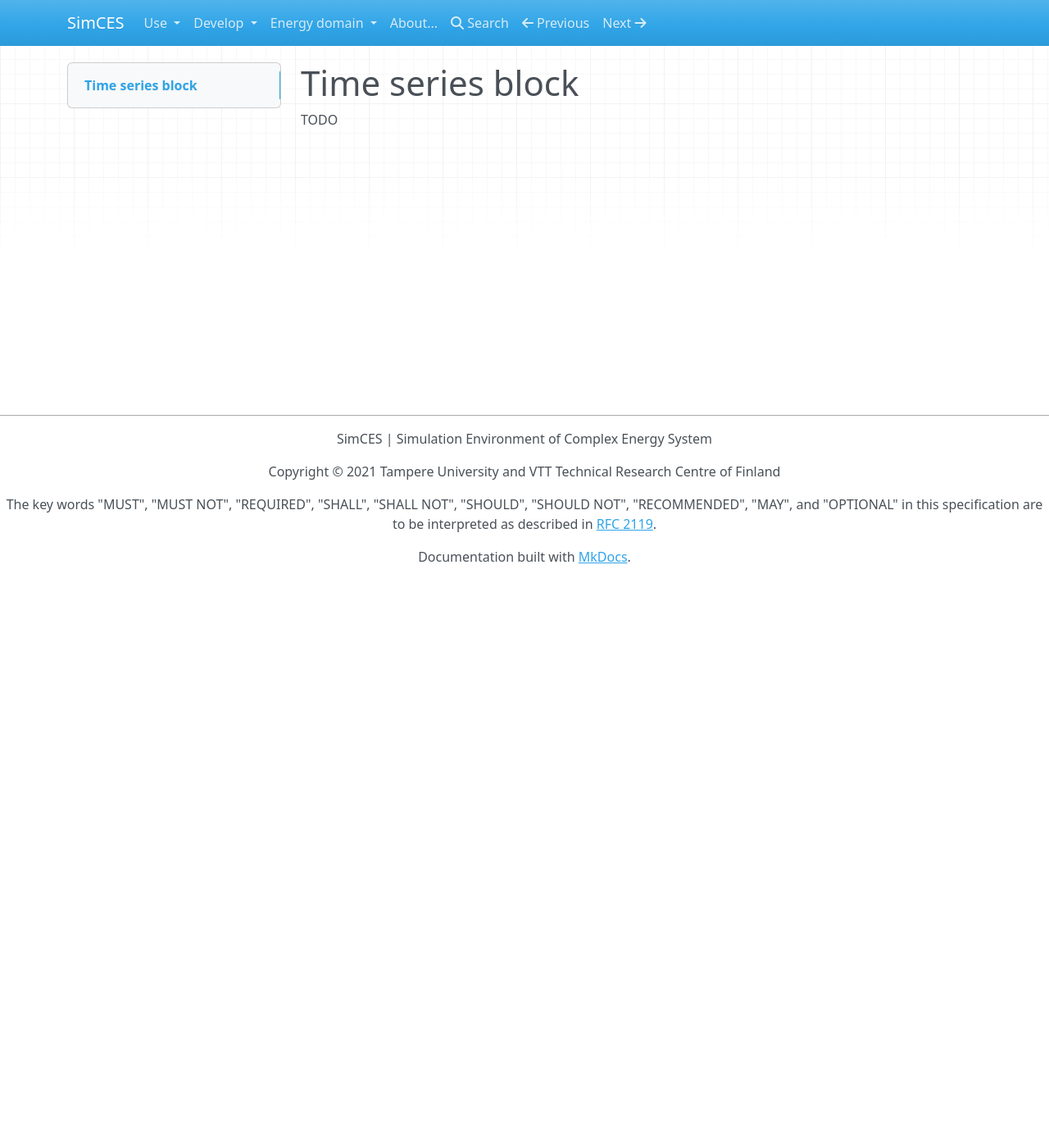
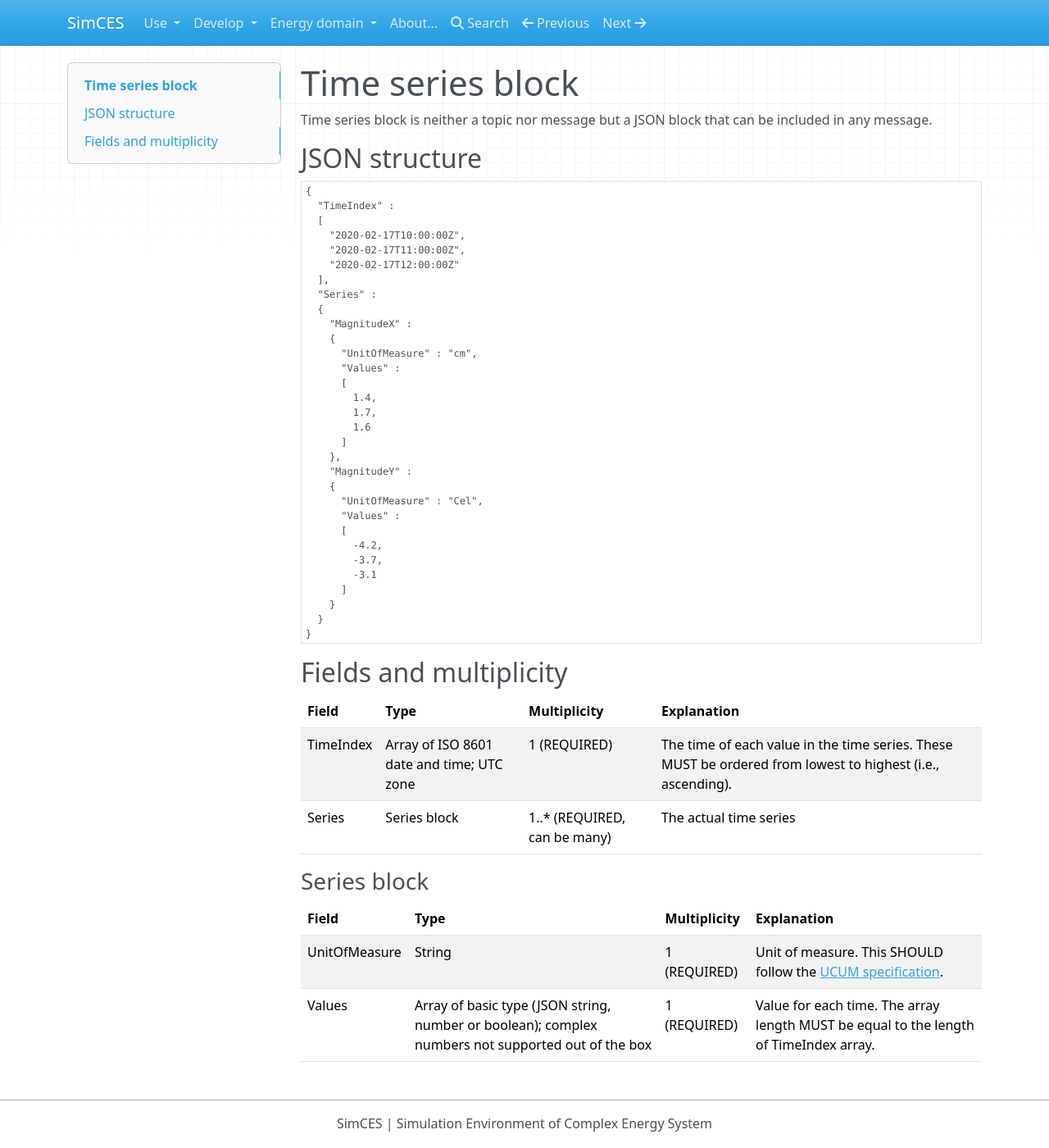
Before and after one commit to simcesplatform/simcesplatform.github.io, an MkDocs documentation site: the page built from markdown/core_time-series.md, in a window 1280 px wide and 1400 px high. Shown: the whole window at 82% size. Built offline with MkDocs 1.6.1, drawn with Linux system fonts in a browser that asks for light colours; nearby versions of some CDN libraries; library files that are not in the unit come from our copies.

Commit message:
Add content to more core message pages

````diff
--- a/markdown/core_time-series.md
+++ b/markdown/core_time-series.md
@@ -1,5 +1,56 @@
 # Time series block
+
+Time series block is neither a topic nor message but a JSON block that can be included in any message.
+
+## JSON structure
+
+```nohighlight
+{
+  "TimeIndex" :
+  [
+    "2020-02-17T10:00:00Z",
+    "2020-02-17T11:00:00Z",
+    "2020-02-17T12:00:00Z"
+  ],
+  "Series" :
+  {
+    "MagnitudeX" :
+    {
+      "UnitOfMeasure" : "cm",
+      "Values" :
+      [
+        1.4,
+        1.7,
+        1.6
+      ]
+    },
+    "MagnitudeY" :
+    {
+      "UnitOfMeasure" : "Cel",
+      "Values" :
+      [
+        -4.2,
+        -3.7,
+        -3.1
+      ]
+    }
+  }
+}
+```
+
+
+## Fields and multiplicity
+
+| Field | Type | Multiplicity | Explanation |
+|-|-|-|-|
+| TimeIndex | Array of ISO 8601 date and time; UTC zone | 1 (REQUIRED) | The time of each value in the time series. These MUST be ordered from lowest to highest (i.e., ascending). |
+| Series | Series block | 1..* (REQUIRED, can be many) | The actual time series |
 
 
 
-TODO
+### Series block
+
+| Field | Type | Multiplicity | Explanation |
+|-|-|-|-|
+| UnitOfMeasure | String | 1 (REQUIRED) | Unit of measure. This SHOULD follow the [UCUM specification](core_ucum.md). |
+| Values | Array of basic type (JSON string, number or boolean); complex numbers not supported out of the box | 1 (REQUIRED) | Value for each time. The array length MUST be equal to the length of TimeIndex array. |
````
Also changed, not shown: markdown/core_abstractresult.md (+1 -1 lines), markdown/core_epoch.md (+1 -1 lines), markdown/core_simstate.md (+23 -1 lines), markdown/core_start.md (+14 -0 lines), markdown/core_status.md (+36 -1 lines).
